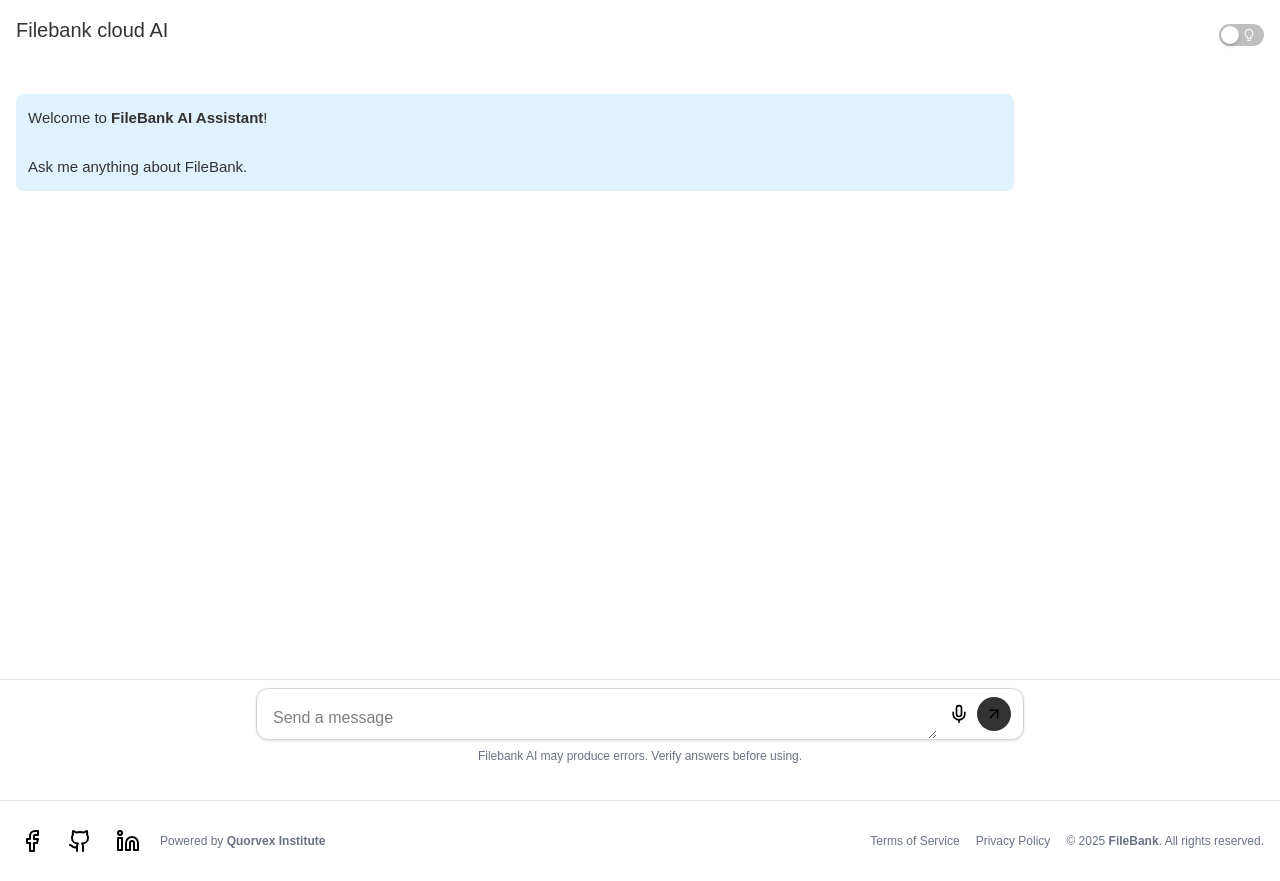
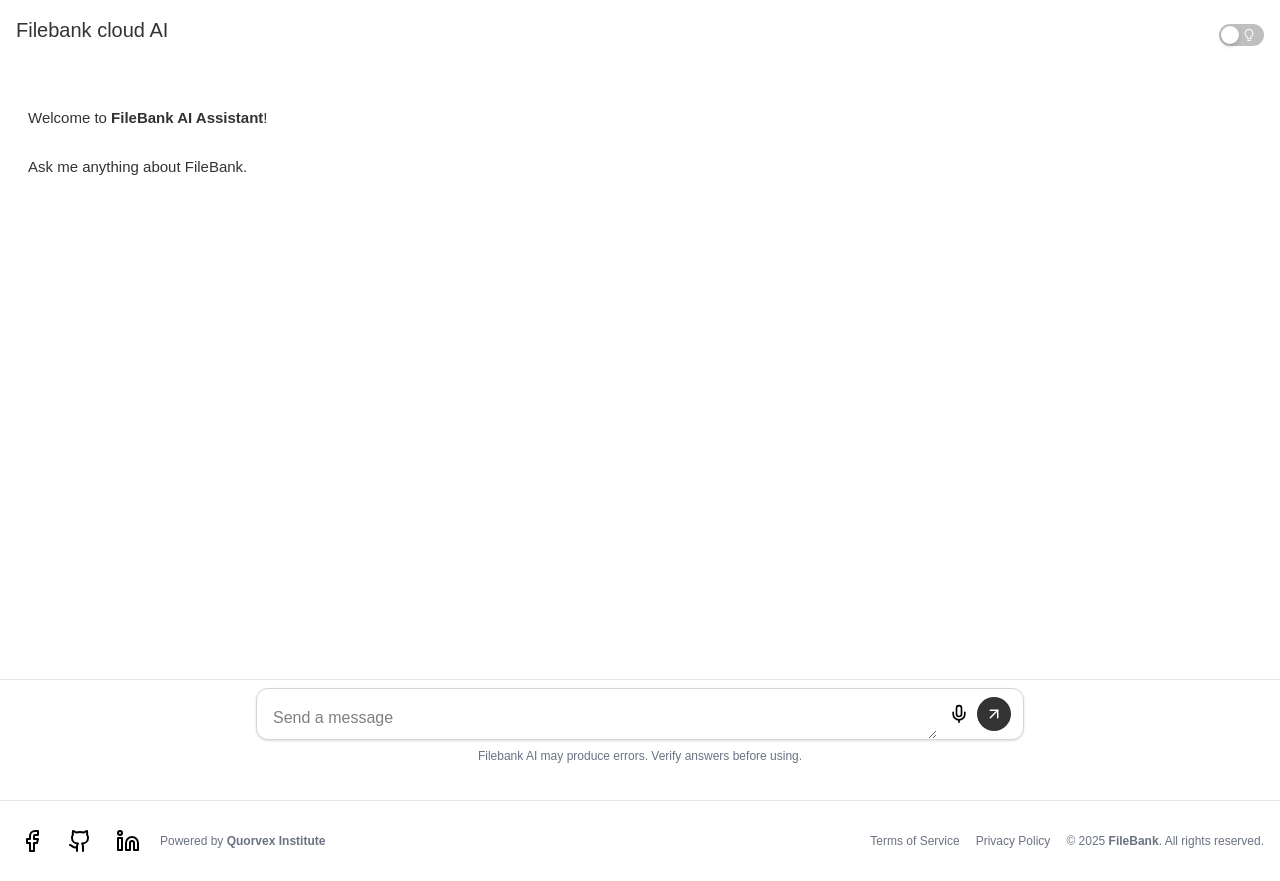
Before and after one commit to Ymffuture/Filebank, a React (Vite) app in the folder filebank-frontend/: page /full-screen-ai in a window 1280 px wide. Built offline with nearby package versions, Linux system fonts and the light colour scheme.

Commit message:
Update AIScreen.jsx

```diff
--- a/filebank-frontend/src/components/AIScreen.jsx
+++ b/filebank-frontend/src/components/AIScreen.jsx
@@ -51,7 +51,7 @@ export default function AIScreen() {
           setBotTypingText('');
           setIsTyping(false);
         }
-      }, 20);
+      }, 10);
     } catch {
       setMessages(prev => [...prev, { from: 'bot', text: '⚠️ Error contacting AI.' }]);
       setIsTyping(false);
@@ -130,18 +130,21 @@ export default function AIScreen() {
         );
       } else {
         const html = highlightKeywords(
-          part
-            .replace(/\*\*(.*?)\*\*/g, '<strong>$1</strong>')
-            .replace(/\n/g, '<br/>')
-        );
-
+  part
+    .replace(/~~(.*?)~~/g, '<span style="text-decoration: line-through;">$1</span>')
+    .replace(/\*\*(.*?)\*\*/g, '<strong style="font-weight:600;">$1</strong>')
+    .replace(/(^|[^*])_([^_]+)_/g, '$1<em style="font-style: italic;">$2</em>')
+    .replace(/`([^`]+)`/g, '<code style="background:#f6f8fa;border-radius:4px;padding:2px 6px;font-size:13px;color:#c7254e;">$1</code>')
+    .replace(/^\*\s+/gm, '– ')
+    .replace(/\n/g, '<br/>')
+);
         return (
           <div
             key={`${idx}-text-${i}`}
             className={`my-2 p-3 rounded-lg max-w-[80%] whitespace-pre-wrap break-words text-[15px] leading-relaxed animate-fade-in ${
               msg.from === 'user'
                 ? 'bg-[#333] text-white self-end ml-auto'
-                : 'bg-sky-100 text-[#333] dark:bg-gray-700 dark:text-white'
+                : 'bg-[#fff] text-[#333] dark:bg-gray-700 dark:text-white'
             }`}
             dangerouslySetInnerHTML={{ __html: html }}
           />
@@ -212,7 +215,7 @@ export default function AIScreen() {
           className="text-gray-400 hover:text-sky-500 transition"
           aria-label="Voice input"
         >
-          <Mic size={20} />
+          <Mic size={20} disable/>
         </button>
 
         {/* Send icon */}
@@ -222,7 +225,7 @@ export default function AIScreen() {
           className="bg-[#333] hover:bg-[gray] text-white p-2 rounded-full transition flex items-center justify-center"
           aria-label="Send message"
         >
-          <ArrowUp size={18} className="transform rotate-45" />
+          <ArrowUp size={18} className="transform rotate-45 text-white" />
         </button>
       </div>
     </div>
```
